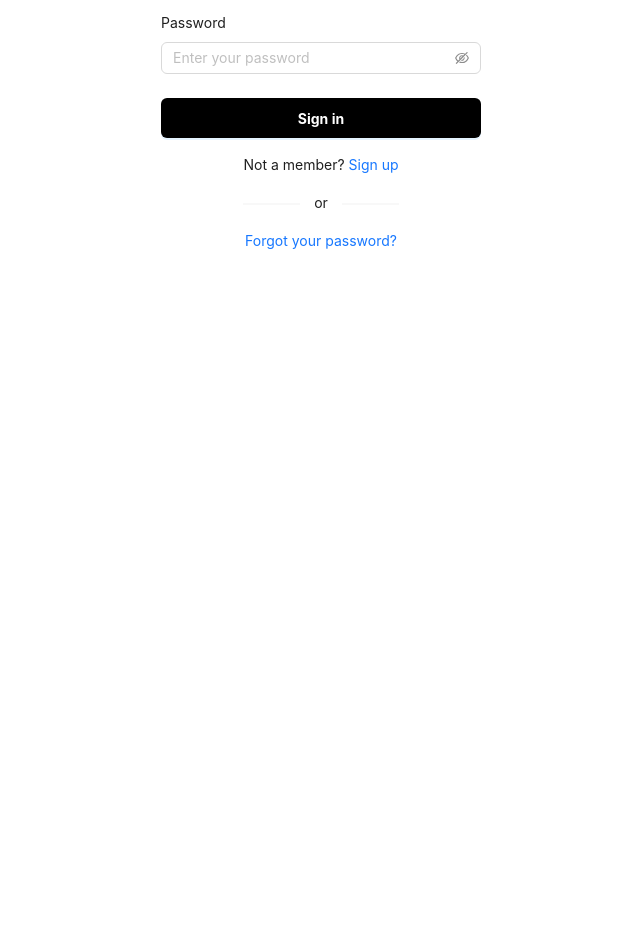
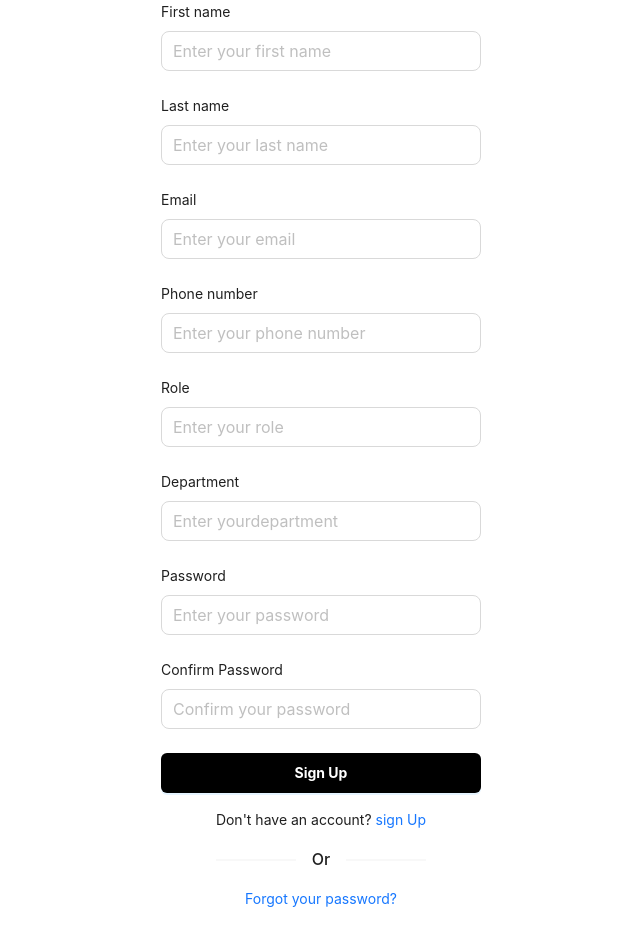
Before and after one commit to Cornerpis/agile-orbit-frontend, a React (Create React App) app: page / in a window 1280 px wide. Shown: the part 200-1146 px from the top of the page, without its empty margins (319-959 px from the left). Before the commit the page ends 800 px from the top, so only its background shows below. Built offline with nearby package versions, Linux system fonts and the light colour scheme.

Commit message:
Add sign-up form page with input fields and button

```diff
--- a/src/App.js
+++ b/src/App.js
@@ -1,9 +1,10 @@
 import "./App.css";
-import SignIn from "./features/authentication/signin/sign_in";
+
+import SignUp from "./features/authentication/signup/sign_up";
 
 function App() {
   //import the signin component to this page
-  return <SignIn />;
+  return <SignUp />;
 }
 
 export default App;
--- /dev/null
+++ b/src/features/authentication/signup/sign_up.jsx
@@ -0,0 +1,97 @@
+import React from "react";
+import {Typography, Form, Input, Divider } from 'antd';
+import PrimaryButton from "../../../components/primary_button";
+
+
+const {Title, Text} = Typography;
+
+const SignUp = () => {
+
+    const styles = {
+        container:{
+            width: "320px",
+            margin: "auto",
+            display: "flex",
+            flexDirection: "column",
+            alignItems: "center",
+            textAlign: "center",
+        },
+        subtitle:{
+            fontSize: "16px",
+            // fontWeight: "bold",
+        },
+
+        link:{
+            marginTop: "16px",
+            textAlign: "center",
+            marginBottom: "100px"
+        }
+
+    }
+ return (
+    <div style={styles.container}>
+    <Typography>
+    <Title level={2}>Agile Orbit</Title>
+    </Typography>
+
+    <Typography>
+    <Title level={5} style={styles.subtitle}>Fill in the form with the correct information to create an account.</Title>
+    </Typography>
+
+    <Form layout ="vertical" style={{width: "100%", marginTop:"40px"}}>
+        <Form.Item label="First name">
+            <Input placeholder= "Enter your first name" size ="large" />
+        </Form.Item>
+
+        <Form.Item label="Last name">
+            <Input placeholder="Enter your last name" size ="large" />
+        </Form.Item>
+
+        <Form.Item label="Email">
+            <Input placeholder="Enter your email" size = "large" />
+        </Form.Item>
+
+        <Form.Item label="Phone number">
+            <Input placeholder="Enter your phone number" size="large" />
+        </Form.Item>
+
+        <Form.Item label="Role">
+            <Input placeholder="Enter your role" size="large"/>
+        </Form.Item>
+
+        <Form.Item label="Department">
+            <Input placeholder="Enter yourdepartment" size="large"/>
+        </Form.Item>
+
+        <Form.Item label= "Password" >
+            <Input placeholder="Enter your password" size="large" />
+        </Form.Item>
+
+        <Form.Item label="Confirm Password">
+            <Input placeholder="Confirm your password" size="large" />
+        </Form.Item>
+
+        <PrimaryButton text="Sign Up" type="primary" block />
+    </Form>
+
+    <div style={styles.link} >
+        <Typography>
+            <Text>Don't have an account? <a href="https://sampleurl.com">sign Up</a></Text>
+        </Typography>
+        <Divider>Or</Divider>
+        <Typography>
+            <Text>
+                <a href="https://sampleurl.com" >Forgot your password?</a>
+            </Text>
+        </Typography>
+    </div>
+
+
+    </div>
+
+
+
+ )
+
+}
+export default SignUp;
```
